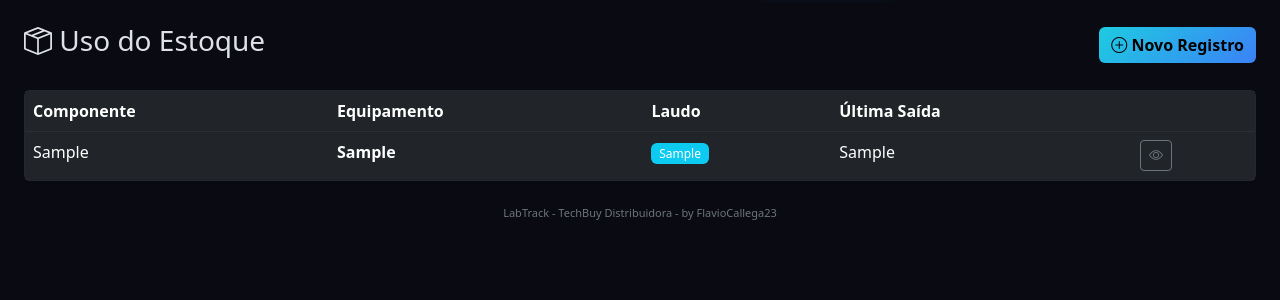
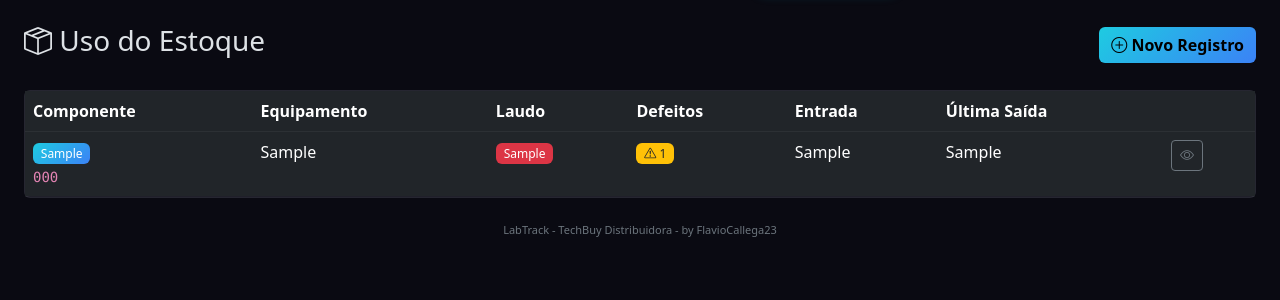
Before and after one commit to DevFlavioCallega23/LabTrack-V-TechBuy, a Flask app: page /estoque/ in a window 1280 px wide. Shown: the part 77-377 px from the top of the page. Run offline with Flask 3, Linux system fonts and the light colour scheme; a user stored in the database is signed in; tables that the repository leaves empty hold one stand-in row (values such as "Sample post"); some libraries are stand-ins or nearby versions.

Commit message:
estoque: home com novas colunas, equipamento no form/detail e datas de entrada/saida
- home: componentes todos com NS, laudo colorido (OK verde/Defeito vermelho), contagem de defeitos, coluna Entrada (fallback na data de criacao) e Em uso quando nao saiu
- form: campo Equipamento no topo (antes salvava '-' sempre)
- detail: exibe Equipamento no card Registro
- listagem carrega components/defeitos com selectinload (evita N+1)
- registro 10 atualizado com entrada 02/10 e devolucao 05/10

```diff
--- a/app/routes/estoque.py
+++ b/app/routes/estoque.py
@@ -1,5 +1,6 @@
 from flask import Blueprint, render_template, redirect, url_for, flash, request
 from flask_login import login_required
+from sqlalchemy.orm import selectinload
 from app import db
 from app.models import EstoqueUso, Defect, Component
 from app.decorators import master_required
@@ -82,7 +83,10 @@ def index():
     bloqueio = master_required()
     if bloqueio:
         return bloqueio
-    itens = EstoqueUso.query.order_by(EstoqueUso.id.desc()).all()
+    itens = EstoqueUso.query.options(
+        selectinload(EstoqueUso.components),
+        selectinload(EstoqueUso.defeitos),
+    ).order_by(EstoqueUso.id.desc()).all()
     return render_template('estoque/index.html', itens=itens)
 
 
--- a/app/templates/estoque/detail.html
+++ b/app/templates/estoque/detail.html
@@ -76,6 +76,10 @@
         <div class="card h-100">
             <div class="card-header"><i class="bi bi-clock-history"></i> Registro</div>
             <div class="card-body">
+                <div class="mb-2">
+                    <label class="text-secondary small d-block">Equipamento</label>
+                    <strong>{{ item.equipamento or '-' }}</strong>
+                </div>
                 <div class="mb-2">
                     <label class="text-secondary small d-block">Criado em</label>
                     <strong>{{ item.created_at.strftime('%d/%m/%Y %H:%M') if item.created_at else '-' }}</strong>
--- a/app/templates/estoque/index.html
+++ b/app/templates/estoque/index.html
@@ -16,34 +16,59 @@
                         <th>Componente</th>
                         <th>Equipamento</th>
                         <th>Laudo</th>
+                        <th>Defeitos</th>
+                        <th>Entrada</th>
                         <th>Última Saída</th>
                         <th></th>
                     </tr>
                 </thead>
                 <tbody>
                     {% for item in itens %}
+                    {% set _pass = item.passagens|from_json if item.passagens else [] %}
                     <tr class="clickable-row" data-href="{{ url_for('estoque.detail', id=item.id) }}">
                         <td>
-                            {% set _c = item.components[0] if item.components else None %}
-                            {% if _c %}
-                            {{ COMP_LABELS.get(_c.component_type, _c.component_type) }}
+                            {% if item.components %}
+                            {% for c in item.components %}
+                            <span class="badge bg-primary">{{ COMP_LABELS.get(c.component_type, c.component_type) }}</span>
+                            {% endfor %}
+                            {% if item.components[0].serial_number %}
+                            <br><code class="small">{{ item.components[0].serial_number }}</code>
+                            {% endif %}
                             {% elif item.tipo_componente %}
                             {{ COMP_LABELS.get(item.tipo_componente, item.tipo_componente) }}
+                            {% if item.ns %}<br><code class="small">{{ item.ns }}</code>{% endif %}
                             {% else %}
                             -
                             {% endif %}
                         </td>
-                        <td><strong>{{ item.equipamento }}</strong></td>
+                        <td>{{ item.equipamento or '-' }}</td>
                         <td>
-                            {% if item.laudo %}
-                            <span class="badge bg-info">{{ item.laudo }}</span>
+                            {% if item.laudo == 'OK' %}
+                            <span class="badge bg-success">OK</span>
+                            {% elif item.laudo %}
+                            <span class="badge bg-danger">{{ item.laudo }}</span>
                             {% else %}
                             <span class="text-secondary">-</span>
                             {% endif %}
                         </td>
                         <td>
-                            {% set _lp = item.passagens|from_json if item.passagens else [] %}
-                            {{ (_lp[-1].data_saida if _lp and _lp[-1].data_saida else item.data_saida) or '-' }}
+                            {% if item.defeitos %}
+                            <span class="badge bg-warning text-dark"><i class="bi bi-exclamation-triangle"></i> {{ item.defeitos|length }}</span>
+                            {% else %}
+                            <span class="text-secondary">0</span>
+                            {% endif %}
+                        </td>
+                        <td>
+                            {% set _entrada = _pass[0].data_entrada if _pass and _pass[0].data_entrada else item.data_entrada %}
+                            {{ _entrada or (item.created_at.strftime('%d/%m/%Y') if item.created_at else '-') }}
+                        </td>
+                        <td>
+                            {% set _ultima_saida = _pass[-1].data_saida if _pass and _pass[-1].data_saida else item.data_saida %}
+                            {% if _ultima_saida %}
+                            {{ _ultima_saida }}
+                            {% else %}
+                            <span class="badge bg-success">Em uso</span>
+                            {% endif %}
                         </td>
                         <td class="action-btns">
                             <a href="{{ url_for('estoque.detail', id=item.id) }}" class="btn btn-sm btn-outline-secondary">
@@ -53,7 +78,7 @@
                     </tr>
                     {% else %}
                     <tr>
-                        <td colspan="5" class="text-center text-secondary py-4">
+                        <td colspan="7" class="text-center text-secondary py-4">
                             <i class="bi bi-inbox fs-3 d-block mb-2"></i>
                             Nenhum registro de uso ainda.
                         </td>
```
Also changed, not shown: app/templates/estoque/form.html (+9 -0 lines).
